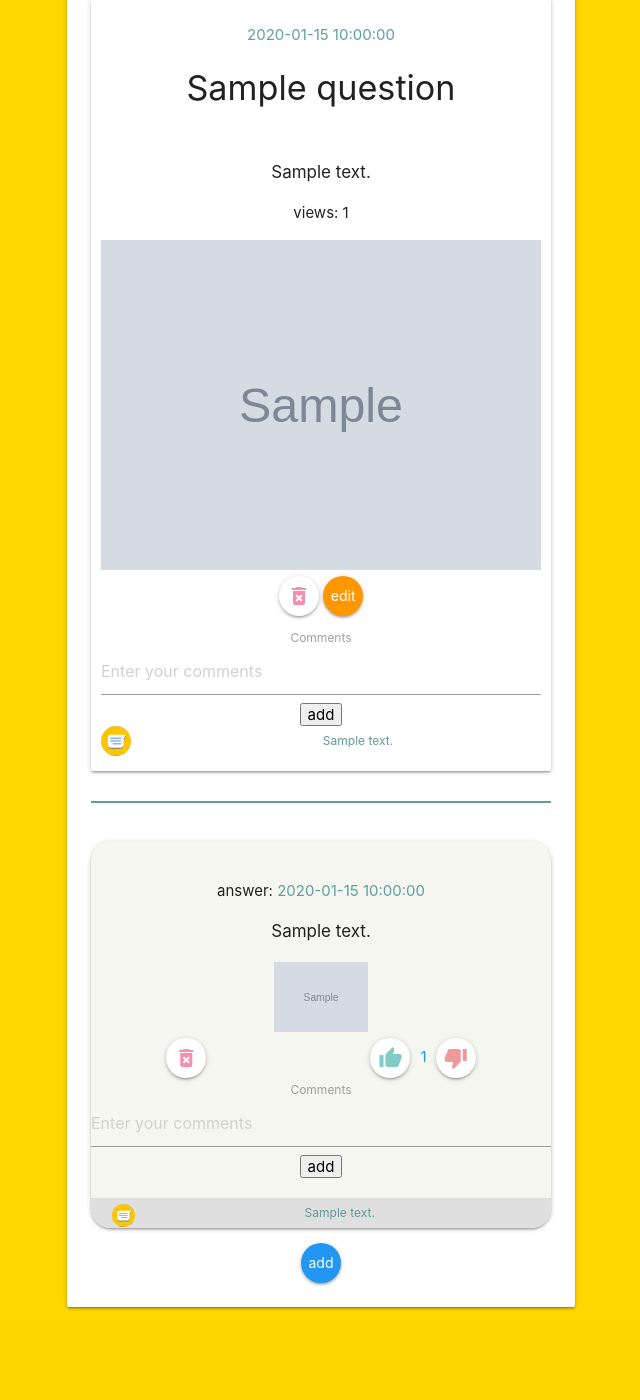
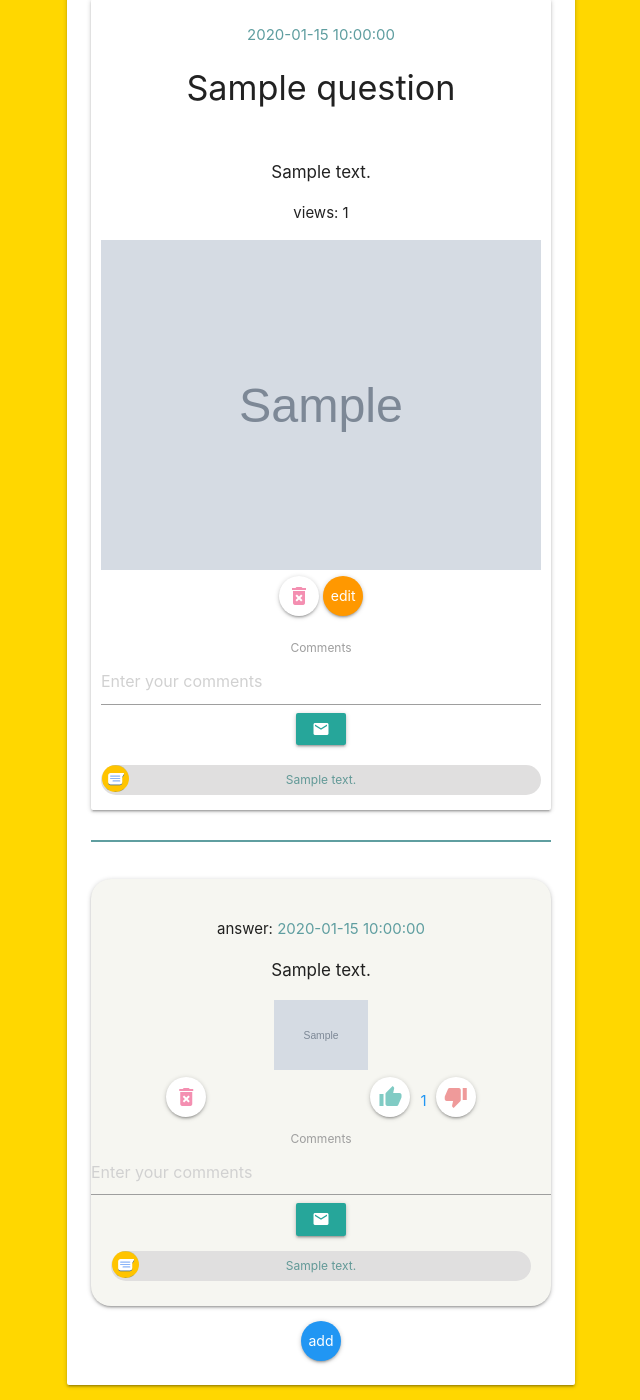
Before and after one commit to vladghinea/Yolp, a Flask app: template templates/question.html in a window 1280 px wide. Shown: the part 163-1563 px from the top of that part, without its empty margins (319-959 px from the left). Before the commit the page ends 1485 px from the top of that part, so only its background shows below. Run offline with Flask 2, Linux system fonts and the light colour scheme; the template is opened without the code that fills it: most values are stand-ins (such as "Sample title", 1, 10 or a date in 2020); the page is wider than the window, and the part outside it is not shown.

Commit message:
comment css design

```diff
--- a/app.py
+++ b/app.py
@@ -20,7 +20,7 @@ app = Flask(__name__)
 vlad = '/home/vlad/projects/ask-mate-2-python-vladghinea/static/images/uploads/'
 lamine = '/home/keitkalon/projects/web/ask-mate-2-python-vladghinea/static/images/uploads'
 home = os.path.join(app.root_path, 'static/images/uploads')
-app.config['IMAGE_UPLOADS'] = vlad
+app.config['IMAGE_UPLOADS'] = lamine
 app.config['ALLOWED_IMAGE_EXTENSION'] = ['PNG', 'JPG', 'JPEG']
 
 @app.route("/")
--- a/static/style.css
+++ b/static/style.css
@@ -49,28 +49,28 @@ a {
 }
 
 .comment_q{
-    /*background-color: #e0dfdf;*/
-
+    background-color: #e0dfdf;
+    position: relative;
     color: #629997;
     font-size: 12px;
     padding: 6px;
-    margin-top: 0;
-    border-radius: 0 0 20px 20px;
+    margin-top: 10px;
+    border-radius: 20px 20px;
     margin-bottom: 5px;
     /*border-color: darkturquoise;*/
     /*border-width: 0px 2px 2px 2px;*/
     /*border-style: solid;*/
 }
 .comment_a{
-
+    position: relative;
     background-color: #e0dfdf;
     color: #629997;
     font-size: 12px;
     padding: 6px;
-    margin-top: 20px;
-    border-radius: 0 0 20px 20px;
-    margin-bottom: -20px;
-    width: 100%;
+
+    border-radius: 20px 20px;
+    margin: 5px 20px;
+
 
 }
 
@@ -93,3 +93,7 @@ a {
     padding: 10px;
     margin-bottom: 0;
 }
+
+button {
+   margin-bottom: 10px;
+}
--- a/templates/question.html
+++ b/templates/question.html
@@ -28,13 +28,13 @@
             <form method="post" action="/question/{{question.id}}/new-comment">
             <label for="new_comment_q"> Comments</label>
             <input name="new_comment_q" placeholder="Enter your comments" type="text" id="new_comment_q">
-            <button type="submit">add</button>
+            <button type="submit"class="waves-effect waves-light btn-small"><i class="material-icons">email</i></button>
             </form>
-             <img src="{{ url_for('static', filename='/images/comment_in.svg') }}" alt="icon" height="30px" style=" float: left; padding-right: 50px;">
+
             {% for comment in comments_question %}
-                {% if comment %}
+                {% if comment.message != "" %}
                 <div class="comment_q">
-                 <span style=" margin-top: 20px">{{ comment.message }}</span>
+                 <img src="{{ url_for('static', filename='/images/comment_in.svg') }}" alt="icon" height="27px" style=" position: absolute; alignment: right; padding: 0 20px 0 0; top: 0px; left: 1px;"><span style=" margin: 20px 0">{{ comment.message }}</span>
                 </div>
                 {% endif %}
             {% endfor %}
@@ -59,13 +59,16 @@
             <form method="post" action="/answer/{{answer.id}}/new-comment?question_id={{ answer.question_id }}">
             <label for="new_comment_a"> Comments</label>
             <input name="new_comment_a" placeholder="Enter your comments" type="text" id="new_comment_a">
-            <button type="submit">add</button>
+            <button type="submit" class="waves-effect waves-light btn-small"><i class="material-icons">email</i></button>
             </form>
             {% for comment in comments_answers %}
+
                 {% if comment.answer_id == answer.id %}
+                    {% if comment.message != "" %}
                     <div class="comment_a">
-                        <img src="{{ url_for('static', filename='/images/comment_in.svg') }}" alt="icon" height="25px" style=" float: left; padding-left: 15px; padding-bottom: 2.5px"">{{ comment.message }}
+                         <img src="{{ url_for('static', filename='/images/comment_in.svg') }}" alt="icon" height="27px" style=" position: absolute; alignment: right; padding: 0 20px 0 0; top: 0px; left: 1px;"><span style=" margin: 20px 0">{{ comment.message }}
                     </div>
+                        {% endif %}
                  {% endif %}
             {% endfor %}
 
```
Also changed, not shown: static/images/uploads/Coolshades.png (added), static/images/uploads/awesome-jquery.png (added), static/images/uploads/puppy-development.jpg (added).
